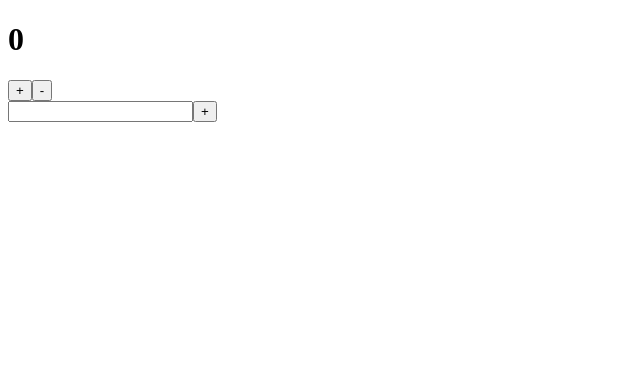
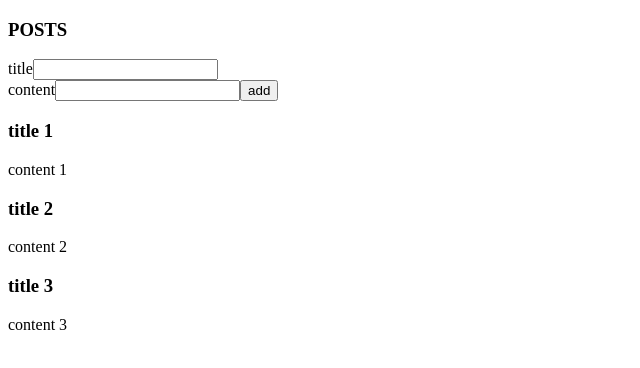
Before and after one commit to medetcandiler/advance-redux-sample-project, a React (Vite) app in the folder redux-advance-usage/: page / in a window 1280 px wide. Shown: the top 368 px of the page, without its empty margins (0-640 px from the left). Built offline with nearby package versions, Linux system fonts and the light colour scheme.

Commit message:
completed section 2

```diff
--- a/redux-advance-usage/src/App.jsx
+++ b/redux-advance-usage/src/App.jsx
@@ -1,43 +1,12 @@
-import { useSelector, useDispatch } from "react-redux";
-import { useRef } from "react";
-import {
-  increment,
-  decrement,
-  incrementByAmount,
-} from "./app/features/counter/counterSlice";
+import PostsList from "./app/features/post/PostLists";
+import PostForm from "./app/features/post/PostForm";
 
 function App() {
-  const counter = useSelector((state) => state.counter.value);
-  console.log(counter)
-  const dispatch = useDispatch();
-  const counterRef = useRef(null);
-
-
-  const handleIncrement = () => {
-    dispatch(increment());
-  };
-  const handleDecrement = () => {
-    dispatch(decrement());
-  };
-  const handleIncrementByAmount = () => {
-    console.log(typeof counterRef.current.value)
-    if (
-      counterRef.current.value !== ""
-    ) {
-      dispatch(incrementByAmount(Number(counterRef.current.value)));
-    } else {
-      alert("add some value to the input");
-    }
-  };
-
   return (
     <main>
-      <h1>{counter}</h1>
-      <button onClick={handleIncrement}>+</button>
-      <button onClick={handleDecrement}>-</button>
-      <br />
-      <input ref={counterRef} type="number" />
-      <button onClick={handleIncrementByAmount}>+</button>
+      <h3>POSTS</h3>
+      <PostForm />
+      <PostsList />
     </main>
   );
 }
--- a/redux-advance-usage/src/app/features/counter/counterSlice.js
+++ /dev/null
@@ -1,30 +0,0 @@
-import { createSlice } from '@reduxjs/toolkit'
-
-const initialState = {
-  value: 0,
-}
-
-export const counterSlice = createSlice({
-  name: 'counter',
-  initialState,
-  reducers: {
-    increment: (state) => {
-      // Redux Toolkit allows us to write "mutating" logic in reducers. It
-      // doesn't actually mutate the state because it uses the Immer library,
-      // which detects changes to a "draft state" and produces a brand new
-      // immutable state based off those changes
-      state.value += 1
-    },
-    decrement: (state) => {
-      state.value -= 1
-    },
-    incrementByAmount: (state, action) => {
-      state.value += action.payload
-    },
-  },
-})
-
-// Action creators are generated for each case reducer function
-export const { increment, decrement, incrementByAmount } = counterSlice.actions
-
-export default counterSlice.reducer
--- /dev/null
+++ b/redux-advance-usage/src/app/features/post/PostForm.jsx
@@ -0,0 +1,54 @@
+import { useState } from "react";
+import { addPost, selectAllPosts } from "./postsSlice";
+import { useDispatch, useSelector } from "react-redux";
+import { nanoid } from "@reduxjs/toolkit";
+
+const PostForm = () => {
+  const [newPost, setNewPost] = useState({
+    title: "",
+    content: "",
+  });
+  const posts = useSelector(selectAllPosts);
+  const dispatch = useDispatch();
+
+  const handleSubmit = (e) => {
+    e.preventDefault();
+    if (newPost.title && newPost.title) {
+      dispatch(addPost(newPost.title, newPost.content));
+    }
+    setNewPost({ title: "", content: "" });
+  };
+
+  const handleChange = (e) => {
+    const { name, value } = e.target;
+    setNewPost((prev) => ({
+      ...prev,
+      [name]: value,
+    }));
+  };
+
+  console.log(posts)
+
+  return (
+    <form onSubmit={handleSubmit}>
+      <label htmlFor="title">title</label>
+      <input
+        onChange={handleChange}
+        value={newPost.title}
+        name="title"
+        type="text"
+      />
+      <br />
+      <label htmlFor="content">content</label>
+      <input
+        onChange={handleChange}
+        value={newPost.content}
+        type="text"
+        name="content"
+      />
+      <input type="submit" value="add" />
+    </form>
+  );
+};
+
+export default PostForm;
--- /dev/null
+++ b/redux-advance-usage/src/app/features/post/PostLists.jsx
@@ -0,0 +1,22 @@
+import { useSelector, useDispatch } from "react-redux"
+import { selectAllPosts } from "./postsSlice";
+
+const PostsList = () => {
+  const posts = useSelector(selectAllPosts);
+
+  const renderedPosts = posts.map(post => (
+    <article key={post.id}>
+      <h3>{post.title}</h3>
+      <p>{post.content}</p>
+    </article>
+  ))
+
+  return (
+    <div>
+      {renderedPosts}
+    </div>
+  )
+}
+
+
+export default PostsList
--- /dev/null
+++ b/redux-advance-usage/src/app/features/post/postsSlice.js
@@ -0,0 +1,32 @@
+import { createSlice, nanoid } from '@reduxjs/toolkit';
+
+const initialState = [
+  { id: 1, title: 'title 1', content: 'content 1' },
+  { id: 2, title: 'title 2', content: 'content 2' },
+  { id: 3, title: 'title 3', content: 'content 3' },
+]
+
+export const postsSlice = createSlice({
+  name: 'posts',
+  initialState,
+  reducers: {
+    addPost: {
+      reducer(state, action) {
+        return [...state, action.payload]
+      },
+      prepare(title, content) {
+        return {
+          payload: {
+            id: nanoid(),
+            title,
+            content
+          }
+        }
+      }
+    }
+  }
+})
+
+export const selectAllPosts = (state) => state.posts;
+export const { addPost } = postsSlice.actions
+export default postsSlice.reducer
--- a/redux-advance-usage/src/app/store.js
+++ b/redux-advance-usage/src/app/store.js
@@ -1,8 +1,8 @@
 import { configureStore } from '@reduxjs/toolkit';
-import counterReducer from './features/counter/counterSlice';
+import postsReducer from './features/post/postsSlice'
 
 export const store = configureStore({
   reducer: {
-    counter: counterReducer
+    posts: postsReducer
   }
 })
```
